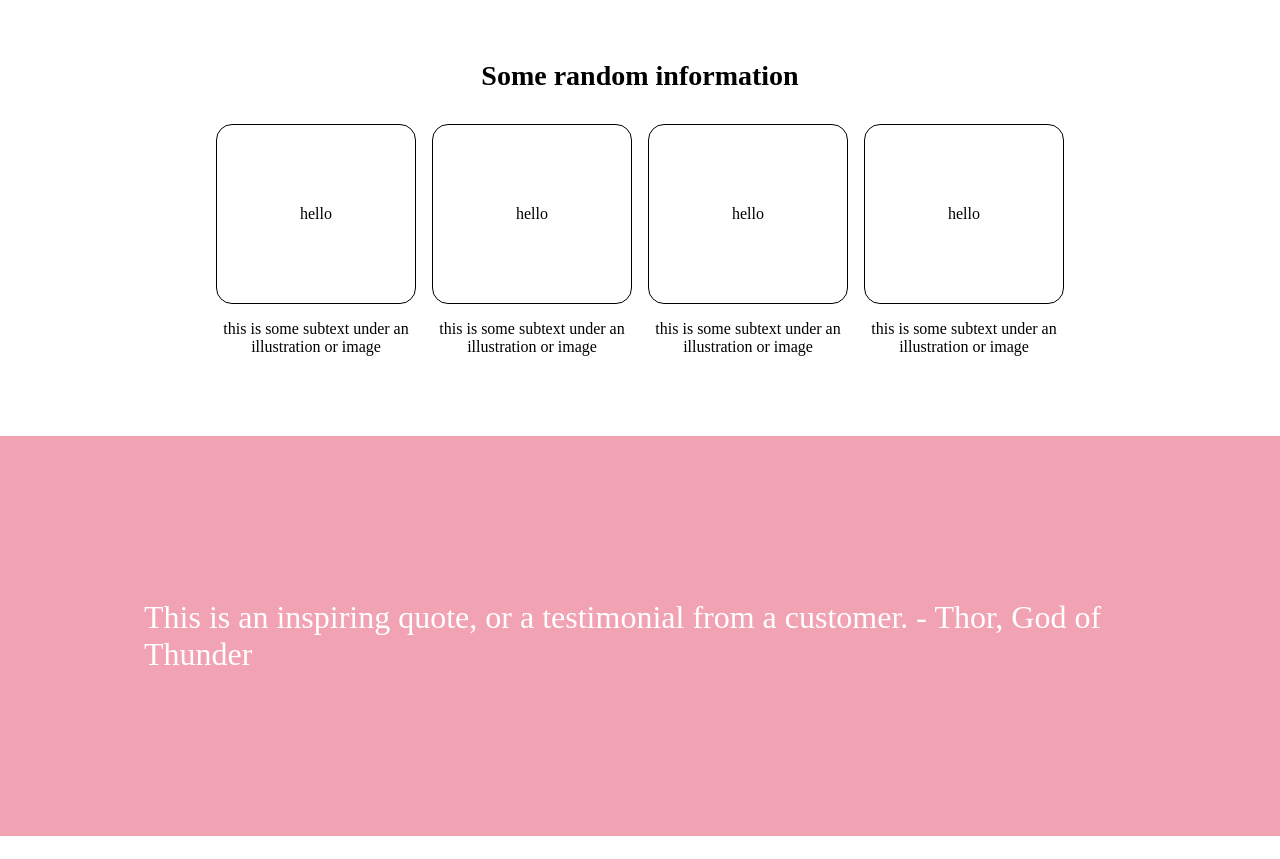
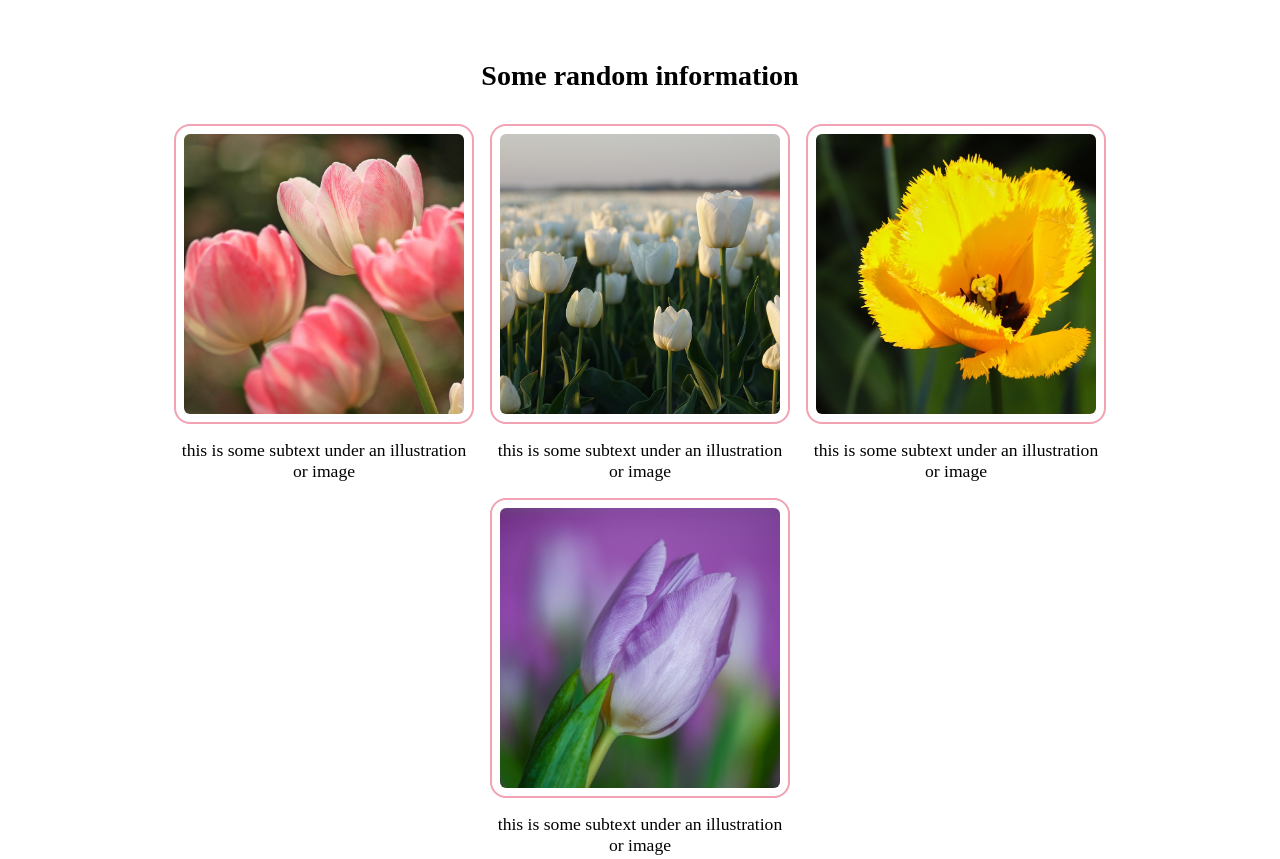
Before and after one commit to KimMillena/odin-landing-page, a plain HTML site: page index.html in a window 1280 px wide. Shown: the part 620-1479 px from the top of the page. Drawn offline with Linux system fonts and the light colour scheme.

Commit message:
Add tulips images and add tulips collections

```diff
--- a/index.html
+++ b/index.html
@@ -37,19 +37,19 @@
         <h1 class="flowers-title">Some random information</h1>
         <div class="flowers-container">
             <div class="flower-box">
-                <div class="flower-img">hello</div>
+                <img class="flower-img" src="img/pinktulips.jpg" alt="">
                 <p class="flower-info">this is some subtext under an illustration or image</p>
             </div>
             <div class="flower-box">
-                <div class="flower-img">hello</div>
+                <img class="flower-img" src="img/whitetulips.jpg" alt="">
                 <p class="flower-info">this is some subtext under an illustration or image</p>
             </div>
             <div class="flower-box">
-                <div class="flower-img">hello</div>
+                <img class="flower-img" src="img/yellowtulip.jpg" alt="">
                 <p class="flower-info">this is some subtext under an illustration or image</p>
             </div>
             <div class="flower-box">
-                <div class="flower-img">hello</div>
+                <img class="flower-img" src="img/purpletulips.jpg" alt="">
                 <p class="flower-info">this is some subtext under an illustration or image</p>
             </div>
         </div>
--- a/styles.css
+++ b/styles.css
@@ -108,24 +108,29 @@
   display: flex;
   justify-content: center;
   align-items: center;
+  flex-wrap: wrap;
   gap: 1rem;
 }
 
 .flower-box {
   display: flex;
   flex-direction: column;
+  max-width: 300px;
   gap: 1rem;
 }
 
 .flower-img {
-  padding: 5rem;
-  border: 1px solid black;
+  width: 100%;
+  height: auto;
+  aspect-ratio: 1 / 1;
+  border: 2px solid var(--light-pink);
   border-radius: 1rem;
-  text-align: center;
+  padding: 0.5rem;
+  object-fit: cover;
 }
 
 .flower-info {
-  max-width: 200px;
+  font-size: 1.1rem;
   text-align: center;
 }
 
```
Also changed, not shown: img/pinktulips.jpg (added), img/purpletulips.jpg (added), img/whitetulips.jpg (added), img/yellowtulip.jpg (added).
